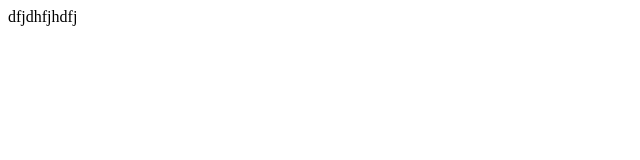
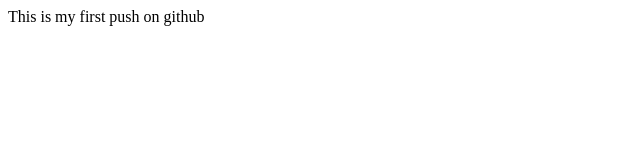
Before and after one commit to vy251/Portfolio, a plain HTML site: page index.html in a window 1280 px wide. Shown: the whole page, without its empty margins (0-640 px from the left). Drawn offline with Linux system fonts and the light colour scheme.

Commit message:
Update index.html

```diff
--- a/index.html
+++ b/index.html
@@ -1 +1 @@
-<P>dfjdhfjhdfj</P>
+<p> This is my first push on github</p>
```
